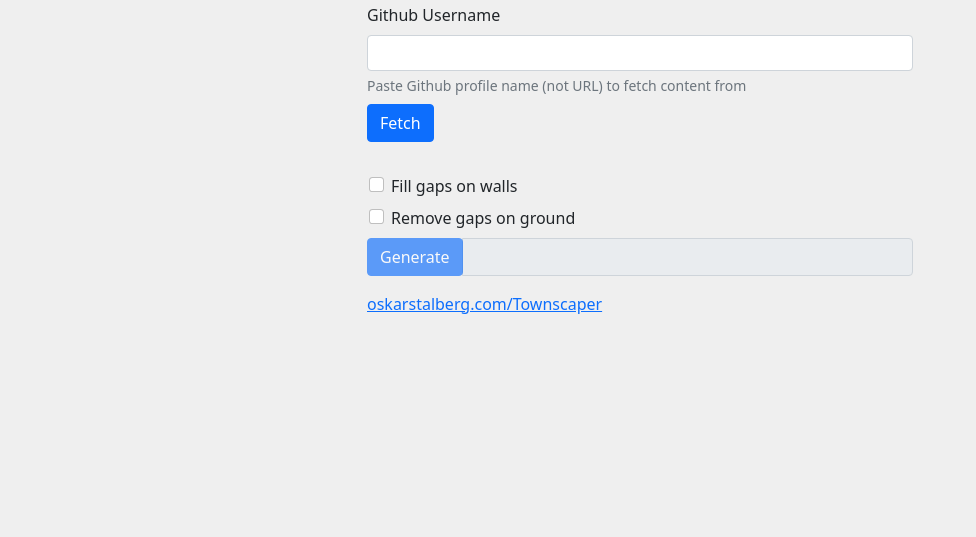
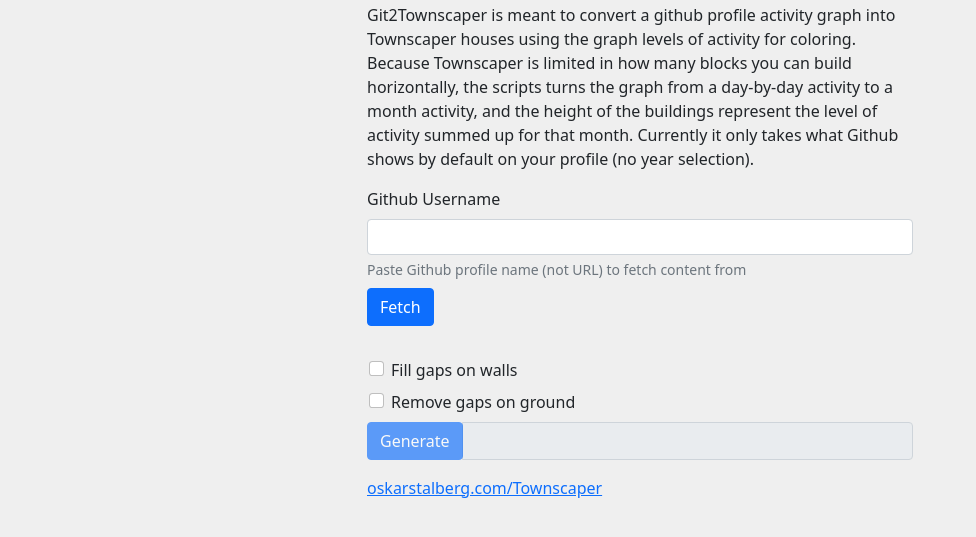
Before and after one commit to ovidiua2003/Git2Townscaper, a website: page index.html in a window 1280 px wide. Shown: the part 173-710 px from the top of the page, without its empty margins (0-976 px from the left). Drawn offline with nearby package versions, Linux system fonts and the light colour scheme.

Commit message:
added description

```diff
--- a/index.html
+++ b/index.html
@@ -41,6 +41,7 @@
 			<div class="row justify-content-center mt-5 pt-5 mt-md-0">
 				<div class="col-lg-6 col-md-8">
 					<h1 class="mt-4"><a href="https://github.com" target="_blank">Github Activity</a> to <a href="https://www.townscapergame.com/" target="_blank">Townscaper</a></h1>
+					<p>Git2Townscaper is meant to convert a github profile activity graph into Townscaper houses using the graph levels of activity for coloring. Because Townscaper is limited in how many blocks you can build horizontally, the scripts turns the graph from a day-by-day activity to a month activity, and the height of the buildings represent the level of activity summed up for that month. Currently it only takes what Github shows by default on your profile (no year selection).</p>
 					<div class="mb-4">
 						<label for="gitUser" class="form-label">Github Username</label>
 						<input type="url" class="form-control" id="gitUser" aria-describedby="gitHelp" value="">
```
